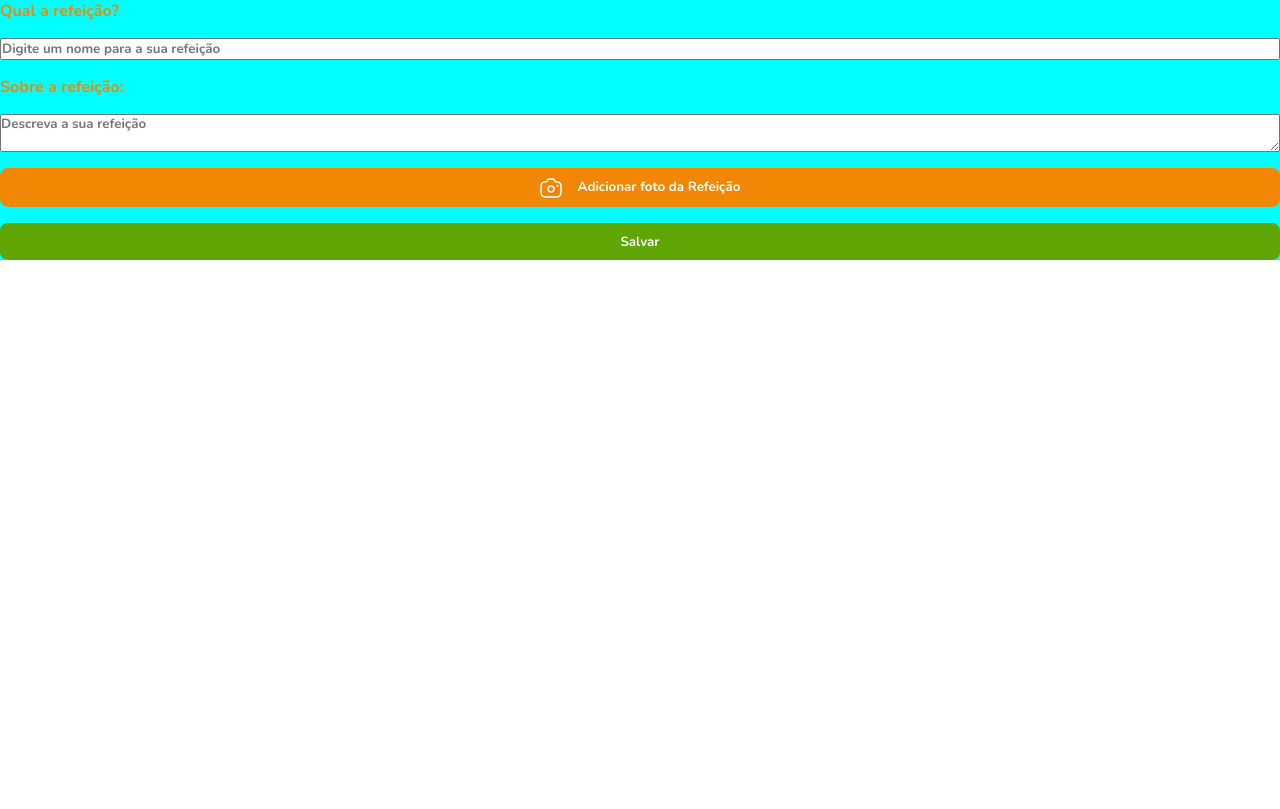
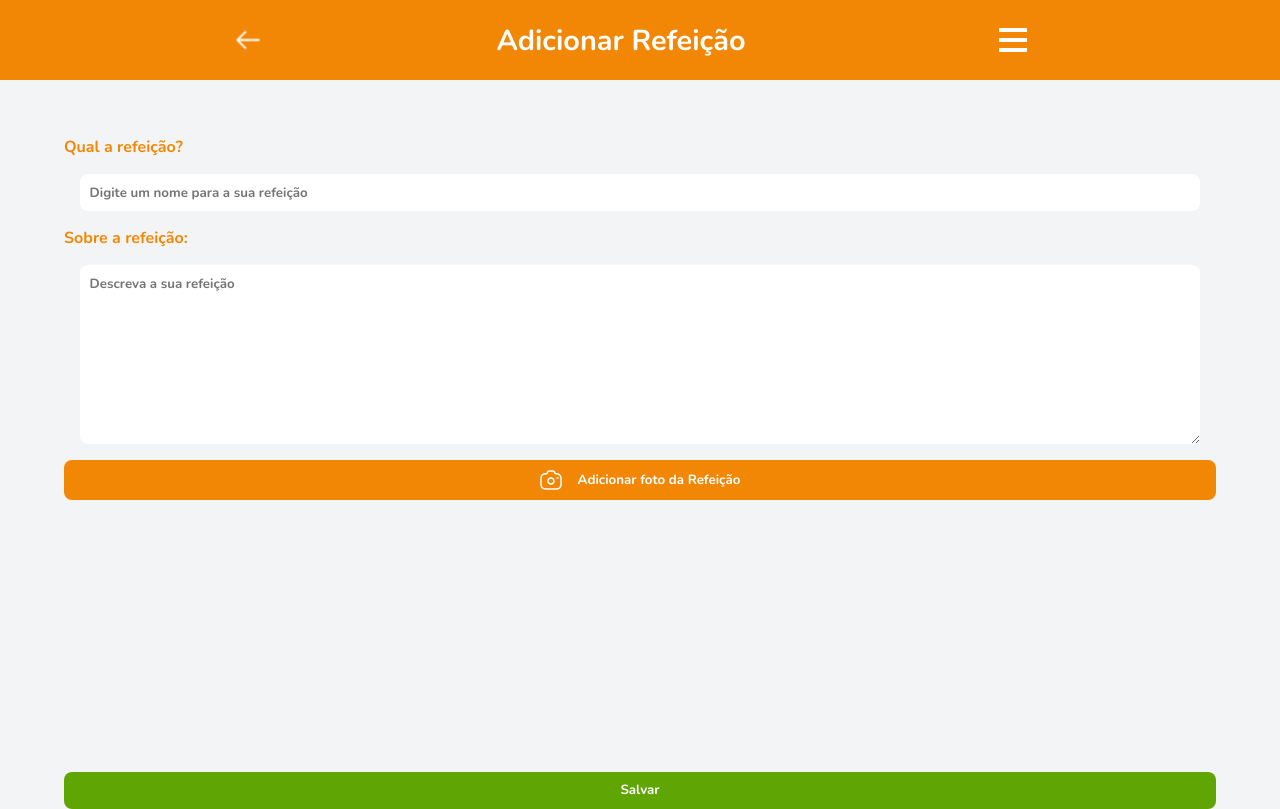
Before and after one commit to DevSamuelMuniz/front-mobile, a React (Create React App) app: page /adicionar in a window 1280 px wide. Built offline with nearby package versions, Linux system fonts and the light colour scheme.

Commit message:
update page AddRef

```diff
--- /dev/null
+++ b/src/components/headerAddRefComponent/headerAddRefComponent.css
@@ -0,0 +1,92 @@
+.container-header-add {
+    display: flex;
+    justify-content: space-evenly;
+    align-items: center;
+    width: 100%;
+    height: 10vh;
+    background-color: #F28705;
+    margin-bottom: 2.5rem;
+}
+
+.seta-header {
+  width: 2rem;
+}
+
+.titulo-header-add{
+  color: white;
+  font-size: 1.8rem;
+}
+
+.menu-burger {
+    display: flex;
+    flex-direction: column;
+    justify-content: space-around;
+    align-items: center;
+    width: 70px;
+    height: 30px;
+    cursor: pointer;
+  }
+
+  .bar {
+    width: 40%;
+    height: 4px;
+    background-color: white;
+  }
+
+  .btn-header{
+    background-color: transparent;
+    border: none;
+    cursor: pointer;
+  }
+
+.menu {
+  /* Estilo */
+  width: 60%;
+  height: 90vh;
+  background-color: #f28705f2;
+  display: flex;
+  justify-content: center;
+
+  /* Posição */
+  position: absolute;
+  top: 5.96rem;
+  right: 0;
+  z-index: 1;
+}
+
+.itens {
+  display: flex;
+  flex-direction: column;
+  align-items: center;
+  justify-content: end;
+  gap: 1rem;
+  margin-bottom: 6rem;
+  width: 85%;
+}
+
+.hidden {
+  display: none;
+}
+
+.visible {
+  display: inherit;
+}
+
+.item-slide {
+  display: flex;
+  align-items: center;
+  background-color: #C96E00;
+  color: white;
+  gap: 0.5rem;
+  padding: .5rem;
+  border-radius: 8px;
+  width: 100%;
+}
+
+.item-slide img {
+  width: 20px;
+}
+
+.item-slide p {
+  font-size: 12px;
+}
--- /dev/null
+++ b/src/components/headerAddRefComponent/headerAddRefComponent.js
@@ -0,0 +1,49 @@
+import React, {useState} from "react";
+//css
+import "./headerAddRefComponent.css"
+//imagens
+import Seta from "../../assets/img/seta.png";
+//icons sidebar
+import ConfigIcon from "../../assets/img/configIcon.png"
+import ModoIcon from "../../assets/img/modoIcon.png"
+import PoliticasIcon from "../../assets/img/politicasIcon.png"
+
+function HeaderAddRefComponent() {
+  const [burger_class, setBurgerClass] = useState("burger-bar unclicked")
+  const [menu_class, setMenuClass] = useState("menu hidden")
+  const [isMenuClicked, setIsMenuClicked] = useState(false)
+
+  const updateMenu = () => {
+    if(!isMenuClicked) {
+        setBurgerClass("burger-bar clicked")
+        setMenuClass("menu visible")
+    }
+    else {
+        setBurgerClass("burger-bar unclicked")
+        setMenuClass("menu hidden")
+    }
+    setIsMenuClicked(!isMenuClicked)
+}
+
+  return (
+    <main className="container-header-add">
+      <img className="seta-header" src={Seta} alt="" />
+      <h1 className="titulo-header-add">Adicionar Refeição</h1>
+      <button className="btn-header"><div class="menu-burger" onClick={updateMenu}>
+        <div class="bar"></div>
+        <div class="bar"></div>
+        <div class="bar"></div>
+      </div></button>
+
+      <div className={menu_class}>
+        <div className="itens">
+           <a className="item-slide" href="/"><img src={ConfigIcon} alt="botão de configurações"></img> <p>Configurações</p></a>
+           <a href="/"><img src={ModoIcon} alt="modo noite"></img> <p>Modo Escuro</p></a>
+           <a href="/"><img src={PoliticasIcon} alt="nossas políticas"></img> <p>Políticas de Privacidade</p></a>
+        </div>
+      </div>
+    </main>
+  );
+}
+
+export default HeaderAddRefComponent;
--- a/src/pages/addRefPage/addRefPage.css
+++ b/src/pages/addRefPage/addRefPage.css
@@ -1,9 +1,34 @@
 .form-add {
+    box-sizing: border-box;
+    margin: 0;
+    padding: 0;
     display: flex;
     flex-direction: column;
-    background-color: aqua;
     gap: 1rem;
     color: #F28705;
+    align-items: center;
+    background-color: #F3F4F5;
+}
+
+.pergunta {
+    width: 90%;
+}
+
+.input-nome {
+    width: 86%;
+    border: none;
+    border-radius: 8px;
+    padding: .6rem;
+    background-color: #fff;
+}
+
+.input-descricao {
+    width: 86%;
+    height: 20vh;
+    border: none;
+    border-radius: 8px;
+    padding: .6rem;
+    background-color: #fff;
 }
 
 .btn-add {
@@ -13,8 +38,10 @@
     display: flex;
     gap: 1rem;
     justify-content: center;
+    align-items: center;
     padding: .6rem;
     border-radius: 8px;
+    width: 90%;
 }
 
 .btn-salvar {
@@ -23,6 +50,9 @@
     border: none;
     display: flex;
     justify-content: center;
+    align-items: center;
     padding: .6rem;
     border-radius: 8px;
+    width: 90%;
+    margin-top: 16rem;
 }
--- a/src/pages/addRefPage/addRefPage.js
+++ b/src/pages/addRefPage/addRefPage.js
@@ -2,6 +2,8 @@ import react from "react";
 
 //css
 import "./addRefPage.css"
+import HeaderAddRefComponent from "../../components/headerAddRefComponent/headerAddRefComponent";
+
 
 //imagens
 import Camera from "../../assets/img/camera.png"
@@ -9,6 +11,7 @@ import Camera from "../../assets/img/camera.png"
 function AddRefPage (){
     return (
         <main className="form-add">
+           <HeaderAddRefComponent />
            <label className="pergunta">Qual a refeição?</label>
            <input
            className="input-nome"
```
